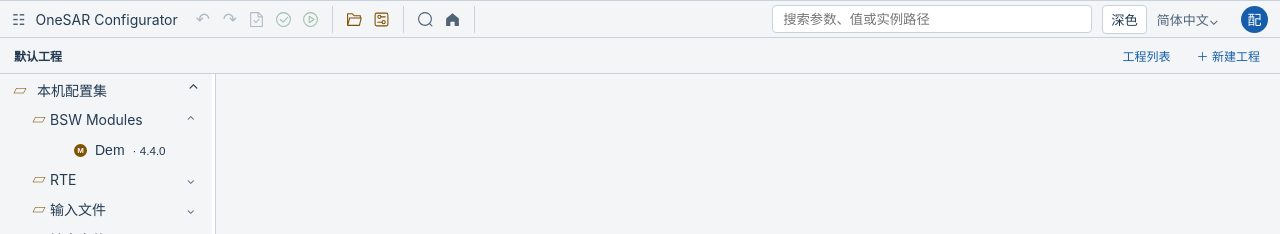
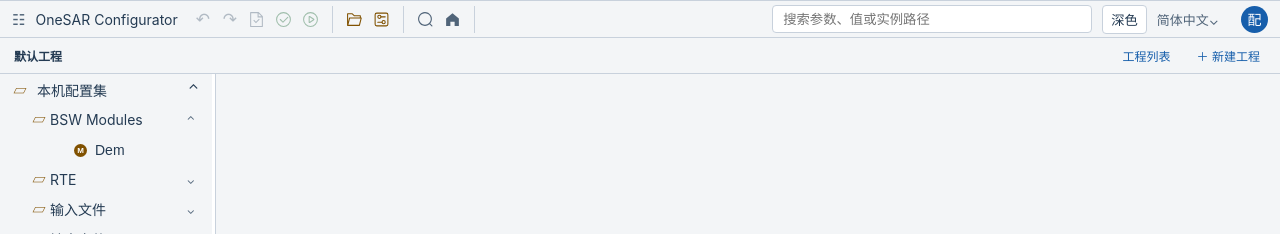
Before and after one commit to Fan-Pointer/autosar-bsw-config-tool, a Vue app: page /workspace in a window 1280 px wide. Shown: the top 234 px of the page. Built offline with nearby package versions, Linux system fonts and the light colour scheme.

Commit message:
fix(ui): 左栏模块节点去掉 AUTOSAR 版本后缀（用户 2026-11-10 裁定）

```diff
--- a/src/views/WorkspaceView.vue
+++ b/src/views/WorkspaceView.vue
@@ -161,8 +161,7 @@
                 @click="openModule(item.shortName, item.version)"
                 @contextmenu.prevent.stop="openModuleMenu(item, $event)"
               >
-                <span class="module-symbol">M</span>{{ item.shortName
-                }}<small v-if="!store.activeProject"> · {{ item.version }}</small>
+                <span class="module-symbol">M</span>{{ item.shortName }}
               </button>
           </details>
           <details v-for="branch in fixedBranches" :key="branch.name" class="fixed-branch">
```
